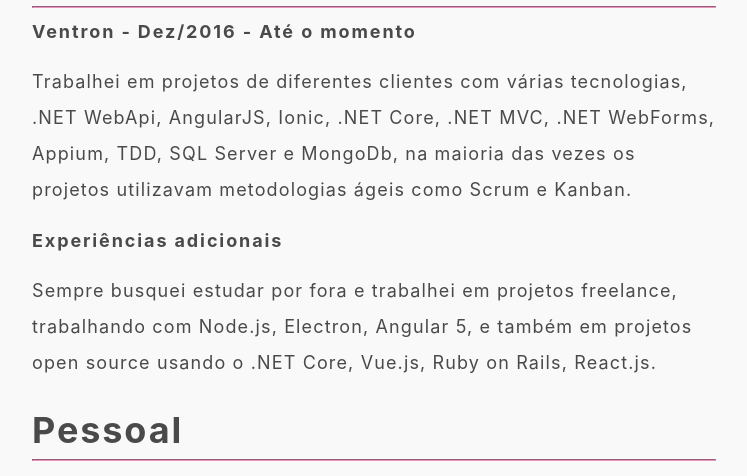
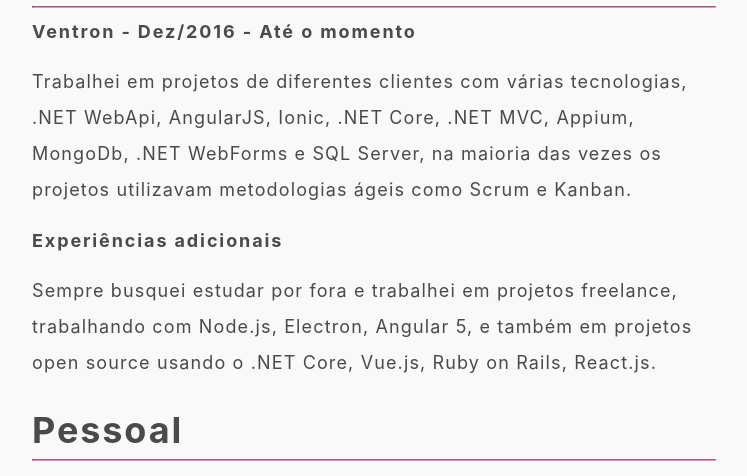
Before and after one commit to Vitormdias/about, a plain HTML site: page index.html in a window 1280 px wide. Shown: the part 610-1086 px from the top of the page, without its empty margins (266-1013 px from the left). Drawn offline with Linux system fonts and the light colour scheme.

Commit message:
update pt

```diff
--- a/index.html
+++ b/index.html
@@ -140,7 +140,7 @@
             <hr>
             <b>Ventron - Dez/2016 - Até o momento</b>
             <p>Trabalhei em projetos de diferentes clientes com várias tecnologias, .NET WebApi, AngularJS, Ionic, .NET Core,
-                .NET MVC, .NET WebForms, Appium, TDD, SQL Server e MongoDb, na maioria das vezes os projetos utilizavam metodologias
+                .NET MVC, Appium, MongoDb, .NET WebForms e SQL Server, na maioria das vezes os projetos utilizavam metodologias
                 ágeis como Scrum e Kanban.
             </p>
             <b>Experiências adicionais</b>
```
